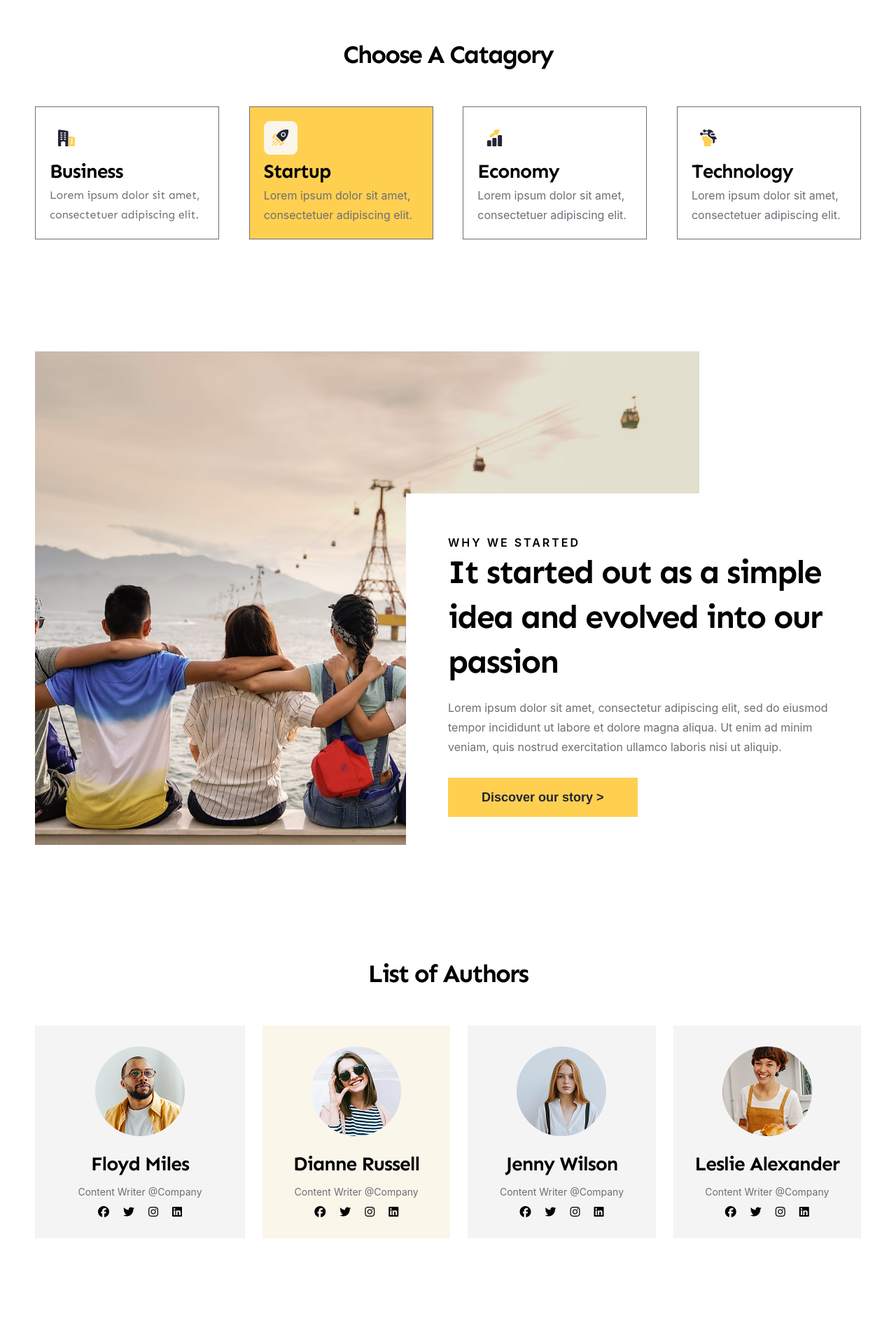
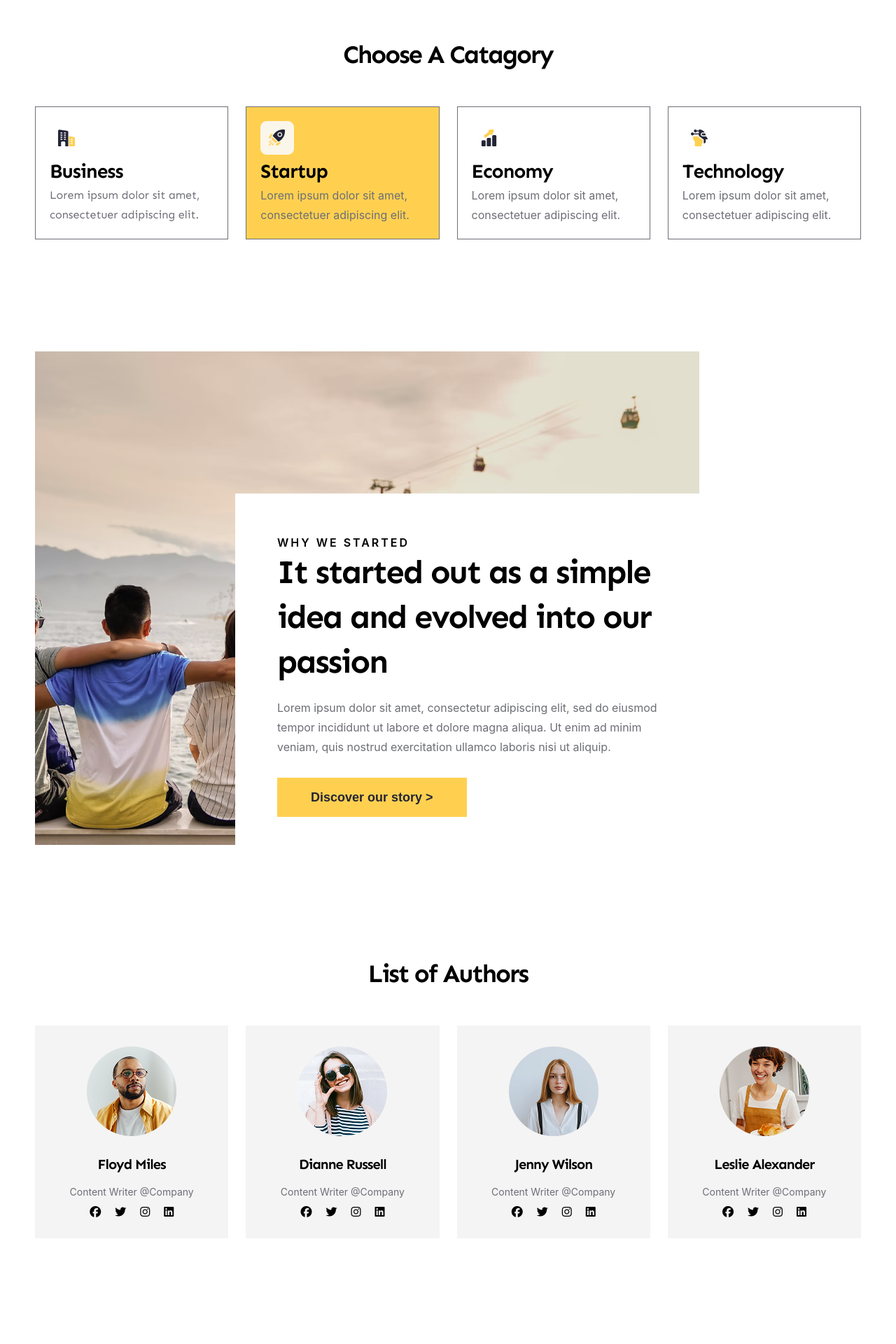
Before and after one commit to Atuleojonugwa/Whitespace, a Django app: page / in a window 1280 px wide. Shown: the part 2315-4235 px from the top of the page at 70% size. Run offline with Django 5.2, Linux system fonts and the light colour scheme.

Commit message:
corrected responsiveness for desktop width

```diff
--- a/static/privacypolicy.css
+++ b/static/privacypolicy.css
@@ -42,7 +42,7 @@ body{
         }
         p{
             text-align: center !important;
-            text-justify: distribute-all-lines;
+
         }
     }
     .priwrt{
@@ -54,5 +54,8 @@ body{
             font-size: 20px !important;
             line-height: 28px !important;
         }
+        p{
+            text-align: justify !important  ;
+        }
     }
 }
--- a/static/style.css
+++ b/static/style.css
@@ -276,10 +276,18 @@ button{
     padding: 80px 50px;
 }
 .lisofauthors-cards{
+    display: grid;
+    grid-template-columns:repeat(4, 1fr);
+    gap: 25px;
+    width: 100%;
+    margin-top: 50px;
+}
+.loa1>a{
     display: flex;
-    justify-content: space-between;
+    justify-content: center;
+    flex-direction: column;
     align-items: center;
-    margin-top: 50px;
+    width: 100%;
 }
 .loa1, .loa2, .loa3, .loa4{
     /* border: 1px solid var(--grey); */
@@ -295,9 +303,6 @@ button{
     background-color: var(--light-grey);
 }
 
-.loa2, .loa3, .loa4{
-    margin-left: 25px;
-}
 /* .loa4{
     padding: 40px;
 } */
@@ -659,11 +694,102 @@ footer{
 
 
 }
-@media screen and (max-width:769px){
 
 
+
+@media screen and (min-width:1024px) {
+    .itst{
+        position: relative;
+        background-color: #FFFFFF;
+        width:70%;
+        /* height:75.67%;  */
+        top: 203px;
+        left: 286px;
+        padding: 60px;
+        /* border: 2px solid black; */
+    }
+
+    .catagory{
+        padding: 80px 50px ;
+        /* background-color: red; */
+    }
+    .cty-cards{
+        display: flex;
+        justify-content: space-between;
+        align-items: stretch;
+        margin-top: 50px;
+        width: 100%;
+        gap: 25px;
+    }
+    .cty1, .cty2, .cty3, .cty4{
+        border: 1px solid var(--grey);
+        /* margin-left: 25px; */
+        padding: 20px;
+        width: 100%;
+    }
+    .cty2{
+        background-color: var(--yellow);
+
+        &:hover{
+            background-color: var(--dark-yellow);
+        }
+    }
+
+
+    .list-of-authors{
+        padding: 80px 50px;
+    }
+    /* .lisofauthors-cards{
+        display: grid;
+        grid-template-columns:repeat(4, 1fr);
+        width: 100%;
+        gap: 25px;
+        margin-top: 50px;
+    } */
+    .loa1>a{
+        display: flex;
+        justify-content: center;
+        flex-direction: column;
+        align-items: center;
+        width: 100%;
+    }
+    .loa1, .loa2, .loa3, .loa4{
+        padding: 30px 20px;
+        display: flex;
+        justify-content: center;
+        flex-direction: column;
+        align-items: center;
+        width: 100%;
+
+        h3{
+          font-size: 20px !important;
+        }
+    }
+    .loa1, .loa2, .loa3, .loa4{
+        background-color: var(--light-grey);
+    }
 }
-@media screen  and (max-width:769px) {
+
+
+@media screen and (min-width:1440px){
+    .p2{
+        padding: 80px 200px;
+    }
+    .whywestrt{
+        /* position: absolute; */
+        width: 100%;
+        /* position: absolute; */
+    }
+    .itst{
+        position: relative;
+        top: 276px;
+        left: 409px;
+    }
+}
+
+
+
+@media screen  and (max-width:1022px) {
     nav{
         padding: 15px 20px;
 
--- a/templates/index.html
+++ b/templates/index.html
@@ -360,11 +360,9 @@
 
   <div  class="cty-cards">
 
-    <a href=" {% url "category" %} " style="text-decoration:none;
-     color:black;
-    ">
 
     <div class="cty1" >
+      <a href=" {% url "category" %} " class="" style="text-decoration:none; color:black;">
        <img src=" {% static "Icon.png" %} " alt="">
         <h3
           style="
@@ -388,8 +386,8 @@
         >
           Lorem ipsum dolor sit amet, consectetuer adipiscing elit.
         </p>
+      </a>
       </div>
-    </a>
 
     <div class="cty2">
       <img src=" {% static "Group-9201.png" %} " alt="">
@@ -547,8 +545,9 @@
   </h2>
 
   <div class="lisofauthors-cards">
+    <div class="loa1">
       <a href=" {% url "authors" %} " style="text-decoration:none; color:black;">
-      <div class="loa1">
+
         <img src=" {% static "man-in-yellow.png" %} " alt="">
           <h3
           style="
@@ -582,8 +581,8 @@
             <i class="fa-brands fa-instagram"></i>
             <i class="fa-brands fa-linkedin"></i>
         </div>
+      </a>
     </div>
-    </a>
 
     <div class="loa2">
       <img src=" {% static "woman-in-white.png" %} " alt="">
```
Also changed, not shown: other parts of static/style.css (+40 -18 lines), static/contactus.css (+4 -3 lines). Lines whose indentation alone changed are shown as unchanged.
